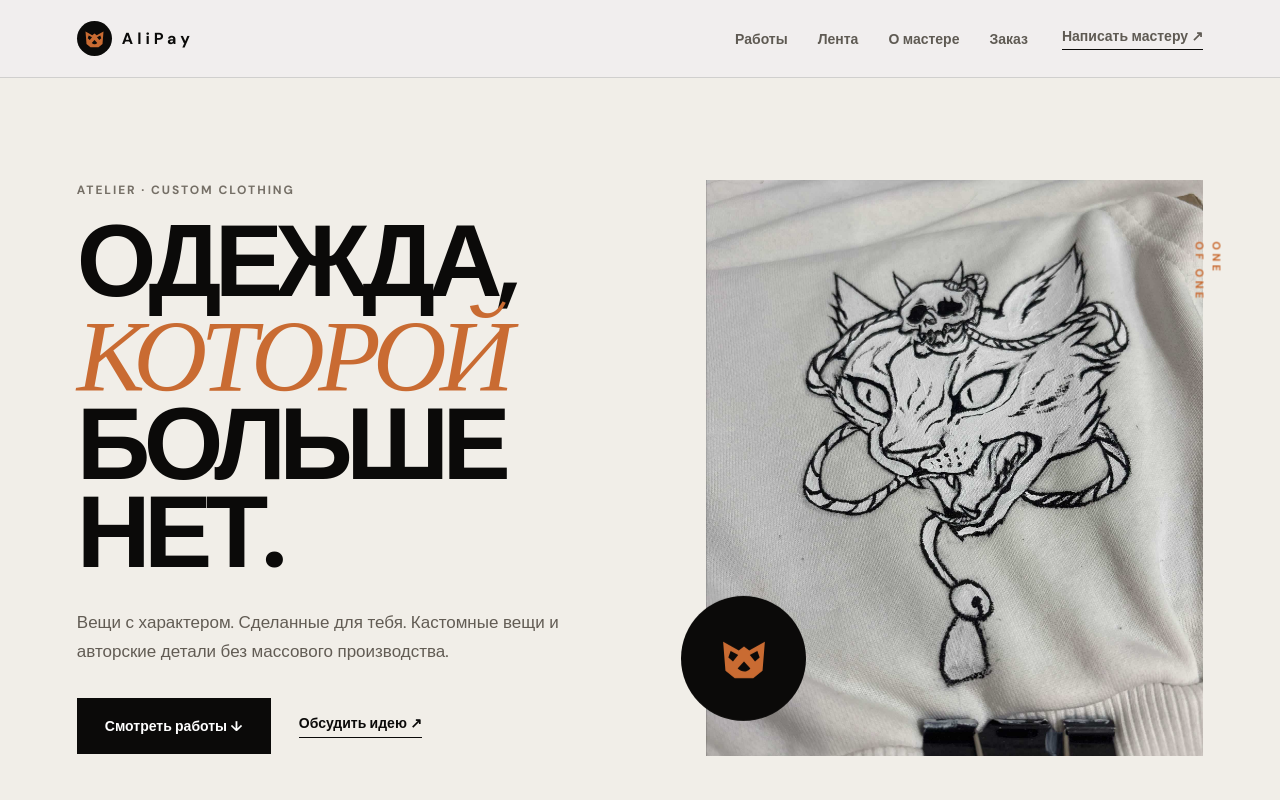
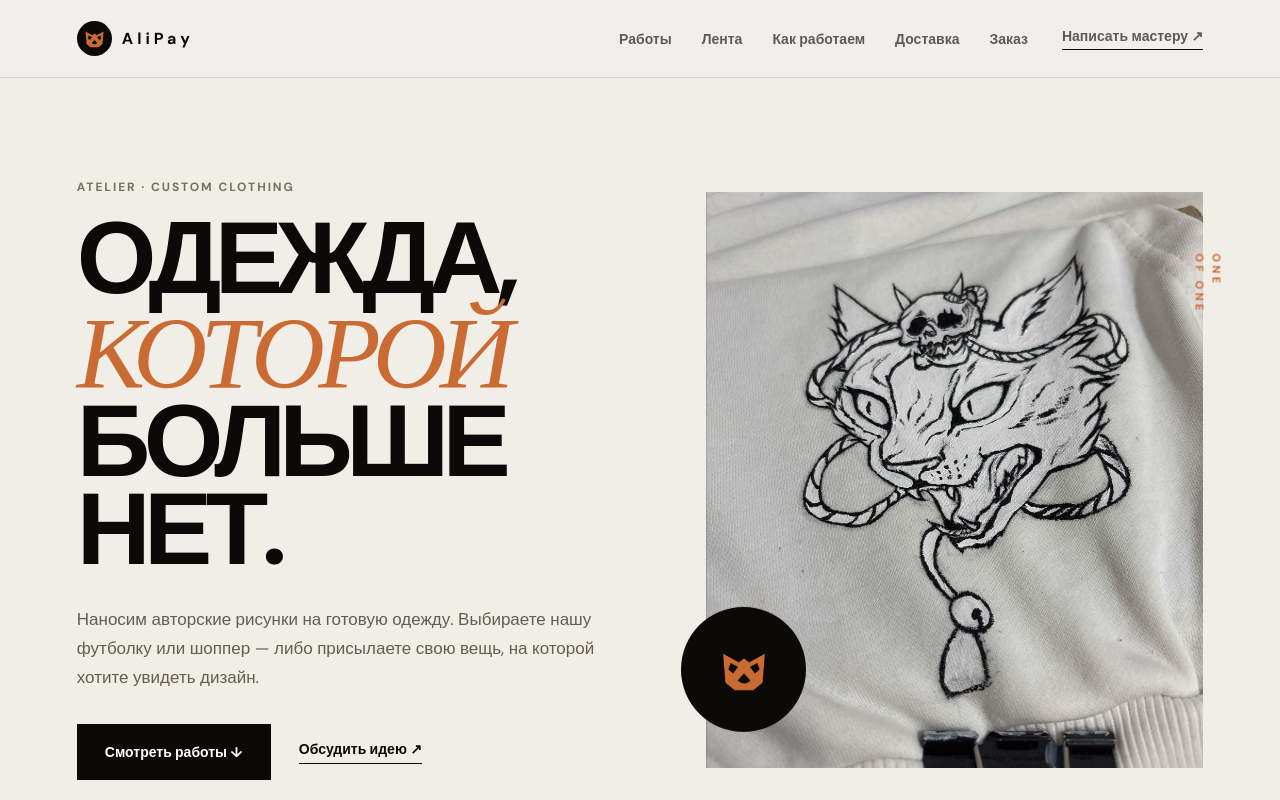
Before and after one commit to waslnison22-sudo/AliPaySite, a React (Vite) app: page / in a window 1280 px wide. Shown: the top 800 px of the page. Built offline with nearby package versions, Linux system fonts and the light colour scheme; a web font is replaced by a local one.

Commit message:
Clarify customization options and delivery

```diff
--- a/src/App.jsx
+++ b/src/App.jsx
@@ -1,4 +1,4 @@
-import{useEffect,useRef,useState}from'react';import{SITE}from'./config/site.js';import{WORKS,FEED}from'./data/works.js';import{paymentProvider}from'./payment/provider.js';
+import{useEffect,useRef,useState}from'react';import{SITE,DELIVERY}from'./config/site.js';import{WORKS,FEED}from'./data/works.js';import{paymentProvider}from'./payment/provider.js';
 function Fox({small=false}){return <svg className={small?'fox small':'fox'} viewBox="0 0 100 100" aria-hidden="true"><path d="M18 72 14 22l27 15 9-7 9 7 27-15-4 50-16 13H34L18 72Z" fill="currentColor"/><path d="m27 38 13 7-9 11-8-7m50-11-13 7 9 11 8-7M39 68c7 6 15 8 22 0l-11-12-11 12Z" fill="#0b0a09"/></svg>}
 function SafeImage({src,alt,className='',loading='lazy'}){const[failed,setFailed]=useState(false);return failed?<div className={'image-fallback '+className} role="img" aria-label={alt}><Fox/></div>:<img className={className} src={src} alt={alt} loading={loading} decoding="async" onError={()=>setFailed(true)}/>;}
 export default function App(){const[pay,setPay]=useState(null),[light,setLight]=useState(null),[menu,setMenu]=useState(false);const lastFocus=useRef(null);const payDialogRef=useRef(null),lightDialogRef=useRef(null);
@@ -6,11 +6,11 @@ useEffect(()=>{document.body.classList.toggle('locked',!!(pay||light));const key
 useEffect(()=>{const active=pay||light;if(!active){if(lastFocus.current?.isConnected)lastFocus.current.focus();lastFocus.current=null;return}if(!lastFocus.current)lastFocus.current=document.activeElement;const root=(pay?payDialogRef:lightDialogRef).current;if(!root)return;const focusable=root.querySelectorAll('button,a[href],input,select,textarea,[tabindex]:not([tabindex="-1"])');if(focusable[0])focusable[0].focus();const trap=e=>{if(e.key!=='Tab'||!focusable.length)return;const first=focusable[0],last=focusable[focusable.length-1];if(e.shiftKey&&document.activeElement===first){e.preventDefault();last.focus()}else if(!e.shiftKey&&document.activeElement===last){e.preventDefault();first.focus()}};root.addEventListener('keydown',trap);return()=>root.removeEventListener('keydown',trap)},[pay,light]);
 const order=async x=>{const result=await paymentProvider.prepare({title:x?.title});setPay(result);setLight(null)},close=()=>setLight(null),move=d=>{if(!light)return;const a=light._list||WORKS,i=a.findIndex(x=>x.id===light.id);setLight(a[(i+d+a.length)%a.length])};
 const open=(x,list)=>setLight({...x,_list:list});
-return <div className="site"><a className="skip-link" href="#works">Перейти к работам</a><header><a className="brand" href="#top" aria-label="AliPay — на главную" onClick={()=>setMenu(false)}><b><Fox small/></b>AliPay</a><button className="hamb" aria-label={menu?'Закрыть меню':'Открыть меню'} aria-expanded={menu} onClick={()=>setMenu(v=>!v)}>{menu?'×':'☰'}</button><nav className={menu?'nav open':'nav'} aria-label="Основная навигация"><a href="#works" onClick={()=>setMenu(false)}>Работы</a><a href="#feed" onClick={()=>setMenu(false)}>Лента</a><a href="#about" onClick={()=>setMenu(false)}>О мастере</a><a href="#order" onClick={()=>setMenu(false)}>Заказ</a></nav><a className="tg header-cta" href={SITE.orderUrl} target="_blank" rel="noreferrer">Написать мастеру ↗</a></header>
-<main id="top"><section className="hero"><div><p className="eyebrow">atelier · custom clothing</p><h1>ОДЕЖДА,<br/><i>КОТОРОЙ</i><br/>БОЛЬШЕ НЕТ.</h1><p className="lead">{SITE.tagline} Кастомные вещи и авторские детали без массового производства.</p><div className="actions"><a className="btn dark" href="#works">Смотреть работы ↓</a><a className="under" href={SITE.orderUrl} target="_blank" rel="noreferrer">Обсудить идею ↗</a></div></div><div className="hero-photo"><SafeImage src={WORKS[0].src} alt="Работа AliPay" loading="eager"/><span className="fox-badge"><Fox/></span><strong>ONE<br/>OF ONE</strong></div></section>
-<section id="works" className="section"><div className="head"><div><p className="eyebrow">01 / portfolio</p><h2>Работы</h2></div><p>Архив готовых кастомов. Выберите работу, чтобы рассмотреть её подробнее.</p></div><div className="gallery">{WORKS.map((x,i)=><button type="button" className={'work w'+i} onClick={()=>open(x,WORKS)} key={x.id} aria-label={'Открыть '+x.title}><SafeImage src={x.src} alt={x.title}/><span><b>{x.title}</b><small>{x.label}</small><em>Открыть ↗</em></span></button>)}</div></section>
+return <div className="site"><a className="skip-link" href="#works">Перейти к работам</a><header><a className="brand" href="#top" aria-label="AliPay — на главную" onClick={()=>setMenu(false)}><b><Fox small/></b>AliPay</a><button className="hamb" aria-label={menu?'Закрыть меню':'Открыть меню'} aria-expanded={menu} onClick={()=>setMenu(v=>!v)}>{menu?'×':'☰'}</button><nav className={menu?'nav open':'nav'} aria-label="Основная навигация"><a href="#works" onClick={()=>setMenu(false)}>Работы</a><a href="#feed" onClick={()=>setMenu(false)}>Лента</a><a href="#about" onClick={()=>setMenu(false)}>Как работаем</a><a href="#delivery" onClick={()=>setMenu(false)}>Доставка</a><a href="#order" onClick={()=>setMenu(false)}>Заказ</a></nav><a className="tg header-cta" href={SITE.orderUrl} target="_blank" rel="noreferrer">Написать мастеру ↗</a></header>
+<main id="top"><section className="hero"><div><p className="eyebrow">atelier · custom clothing</p><h1>ОДЕЖДА,<br/><i>КОТОРОЙ</i><br/>БОЛЬШЕ НЕТ.</h1><p className="lead">Наносим авторские рисунки на готовую одежду. Выбираете нашу футболку или шоппер — либо присылаете свою вещь, на которой хотите увидеть дизайн.</p><div className="actions"><a className="btn dark" href="#works">Смотреть работы ↓</a><a className="under" href={SITE.orderUrl} target="_blank" rel="noreferrer">Обсудить идею ↗</a></div></div><div className="hero-photo"><SafeImage src={WORKS[0].src} alt="Работа AliPay" loading="eager"/><span className="fox-badge"><Fox/></span><strong>ONE<br/>OF ONE</strong></div></section>
+<section id="works" className="section"><div className="head"><div><p className="eyebrow">01 / portfolio</p><h2>Работы</h2></div><p>Примеры нанесения на нашу одежду и на вещи клиентов. Мы не шьём одежду — работаем с уже готовыми вещами.</p></div><div className="gallery">{WORKS.map((x,i)=><button type="button" className={'work w'+i} onClick={()=>open(x,WORKS)} key={x.id} aria-label={'Открыть '+x.title}><SafeImage src={x.src} alt={x.title}/><span><b>{x.title}</b><small>{x.label}</small><em>Открыть ↗</em></span></button>)}</div></section>
 <section id="feed" className="section feed"><div className="head"><div><p className="eyebrow">02 / photo archive</p><h2>Лента</h2></div><p>Отдельные фотографии работ, деталей и процесса. Новые материалы можно добавлять без изменения структуры сайта.</p></div><div className="feed-grid">{FEED.map((x,i)=><button aria-label={"Открыть "+x.title} className={'feed-item '+(i===0?'featured':'')} onClick={()=>open(x,FEED)} key={x.id} type="button"><div className="media"><SafeImage src={x.src} alt={x.title}/><span className="media-index">0{i+1}</span><span className="media-open" aria-hidden="true">↗</span></div><div className="feed-copy"><p className="eyebrow">{x.type} · {x.date}</p><h3>{x.title}</h3><p>{x.text}</p><b>Открыть работу ↗</b></div></button>)}</div></section>
-<section id="about" className="dark-section"><div className="fox-card"><Fox/></div><div><p className="eyebrow">03 / philosophy</p><h2>Не просто<br/><i>одежда.</i></h2><p>Идея, характер и референсы превращаются в вещь, которая существует в одном экземпляре.</p><small>Крой · ручная работа · кастомизация</small></div></section>
-<section id="order" className="section"><div className="head"><div><p className="eyebrow">04 / process</p><h2>Как заказать</h2></div><a className="btn outline" href={SITE.orderUrl} target="_blank" rel="noreferrer">Начать заказ ↗</a></div><div className="steps">{[['01','Идея','Фото, референс или описание.'],['02','Обсуждение','Размер, материал, сроки и цена.'],['03','Создание','Мастер делает вещь и показывает процесс.'],['04','Готово','Оплата и отправка заказа.']].map(x=><article key={x[0]}><b>{x[0]}</b><h3>{x[1]}</h3><p>{x[2]}</p></article>)}</div></section><section className="cta"><Fox/><p className="eyebrow">05 / start a project</p><h2>Есть идея?<br/><i>Давайте сделаем.</i></h2><a className="btn light" href={SITE.orderUrl} target="_blank" rel="noreferrer">Написать мастеру ↗</a></section></main><footer><span>AliPay · custom clothing · one of one</span><a href={SITE.telegramUrl} target="_blank" rel="noreferrer">@VespidKitten875 ↗</a></footer>
+<section id="about" className="dark-section"><div className="fox-card"><Fox/></div><div><p className="eyebrow">03 / custom options</p><h2>Два способа<br/><i>сделать кастом.</i></h2><div className="work-modes"><article><b>01</b><h3>Наша футболка<br/>или шоппер</h3><p>Выбираете нашу готовую основу, а мы наносим на неё согласованный рисунок.</p></article><article><b>02</b><h3>Ваша одежда</h3><p>Присылаете любую свою вещь — футболку, худи, куртку, шоппер или другой подходящий текстиль.</p></article></div><small>Мы рисуем и наносим дизайн · не занимаемся пошивом</small></div></section><section id="delivery" className="section delivery"><div className="head"><div><p className="eyebrow">04 / delivery</p><h2>Доставка<br/><i>по России.</i></h2></div><p>После готовности отправляем заказ по России любым доступным и удобным способом. Конкретную службу выбираем вместе с заказчиком.</p></div><div className="delivery-grid">{DELIVERY.map(x=><a className="delivery-card" href={x.url} target="_blank" rel="noreferrer" key={x.name}><div className="delivery-logo"><img src={x.logo} alt={x.name} loading="lazy" decoding="async"/></div><div><h3>{x.name}</h3><p>{x.text}</p></div><span>Открыть ↗</span></a>)}</div></section>
+<section id="order" className="section"><div className="head"><div><p className="eyebrow">05 / process</p><h2>Как заказать</h2></div><a className="btn outline" href={SITE.orderUrl} target="_blank" rel="noreferrer">Начать заказ ↗</a></div><div className="steps">{[['01','Идея','Фото, референс или описание рисунка.'],['02','Выбор основы','Наша футболка или шоппер — либо ваша одежда.'],['03','Нанесение','Согласовываем дизайн и наносим его на выбранную вещь.'],['04','Готово','Согласовываем оплату и удобный способ отправки.']].map(x=><article key={x[0]}><b>{x[0]}</b><h3>{x[1]}</h3><p>{x[2]}</p></article>)}</div></section><section className="cta"><Fox/><p className="eyebrow">06 / start a project</p><h2>Есть идея?<br/><i>Давайте сделаем.</i></h2><a className="btn light" href={SITE.orderUrl} target="_blank" rel="noreferrer">Написать мастеру ↗</a></section></main><footer><span>AliPay · custom prints · одежда без пошива</span><a href={SITE.telegramUrl} target="_blank" rel="noreferrer">@VespidKitten875 ↗</a></footer>
 {pay&&<div ref={payDialogRef} className="overlay" role="dialog" aria-modal="true" aria-labelledby="payment-title" onClick={()=>setPay(null)}><div className="modal" onClick={e=>e.stopPropagation()}><button type="button" className="modal-close" aria-label="Закрыть" onClick={()=>setPay(null)}>×</button><p className="eyebrow">ORDER / CONTACT</p><h2 id="payment-title">Оформление заказа</h2><p>{pay.message}</p><a className="btn dark full" href={pay.telegramUrl} target="_blank" rel="noreferrer">Перейти к мастеру в Telegram ↗</a></div></div>}
 {light&&<div ref={lightDialogRef} className="overlay viewer" onClick={close} role="dialog" aria-label="Просмотр работ" aria-modal="true" aria-labelledby="viewer-title"><div className="viewer-box" onClick={e=>e.stopPropagation()}><button type="button" className="viewer-close" aria-label="Закрыть" onClick={close}>×</button><button type="button" className="viewer-prev" aria-label="Предыдущая работа" onClick={()=>move(-1)}>←</button><SafeImage src={light.src} alt={light.title}/><button type="button" className="viewer-next" aria-label="Следующая работа" onClick={()=>move(1)}>→</button><div><p className="eyebrow">{light.label||light.type}</p><h2 id="viewer-title">{light.title}</h2>{light.text&&<p className="viewer-text">{light.text}</p>}<button className="btn dark" onClick={()=>order(light)}>Заказать ↗</button></div></div></div>}</div>}
--- a/src/config/site.js
+++ b/src/config/site.js
@@ -1 +1,7 @@
-export const SITE={name:'AliPay',title:'Кастомная одежда',tagline:'Вещи с характером. Сделанные для тебя.',telegramUrl:'https://t.me/VespidKitten875',orderUrl:'https://t.me/VespidKitten875?text='+encodeURIComponent('Привет! Хочу заказать кастомную одежду.')};
+export const SITE={name:'AliPay',title:'Кастомизация одежды',tagline:'Рисуем и наносим дизайн на готовую одежду.',telegramUrl:'https://t.me/VespidKitten875',orderUrl:'https://t.me/VespidKitten875?text='+encodeURIComponent('Привет! Хочу заказать кастомизацию одежды.')};
+
+export const DELIVERY=[
+{name:'СДЭК',text:'Пункты выдачи и курьерская доставка по России.',url:'https://www.cdek.ru/ru/',logo:'https://int-sm.ru/upload/iblock/433/hdjgitipvz7ge0galjylbug6bpmvtmna.jpg'},
+{name:'Почта России',text:'Отделения и доставка посылок по России.',url:'https://www.pochta.ru/',logo:'https://cdn.3dnews.ru/assets/external/illustrations/2025/01/20/1116995/rus_post_01.jpg'},
+{name:'DPD',text:'Курьерская доставка и пункты выдачи по России.',url:'https://dpd.ru/',logo:'https://top-ex.ru/upload/medialibrary/d8c/pwcsqb0t3sucd5t4gu7eyzkn2f24t434.jpg'}
+];
--- a/src/data/works.js
+++ b/src/data/works.js
@@ -1,13 +1,13 @@
 const ASSET_BASE=import.meta.env.BASE_URL;
 const asset=name=>ASSET_BASE+'photos/'+name;
 export const WORKS=[
-{id:'01',src:asset('b5e2675cde1bd228.jpeg'),title:'Кастом · 01',label:'ручная работа'},
-{id:'02',src:asset('1fd20f1328bc0912.jpeg'),title:'Кастом · 02',label:'авторский дизайн'},
-{id:'03',src:asset('fa840ada8e29d790.jpeg'),title:'Кастом · 03',label:'one of one'},
-{id:'04',src:asset('524e2311ab1b944a.jpeg'),title:'Кастом · 04',label:'сделано на заказ'}
+{id:'01',src:asset('b5e2675cde1bd228.jpeg'),title:'Наша футболка',label:'наша основа · нанесение'},
+{id:'02',src:asset('1fd20f1328bc0912.jpeg'),title:'Наш шоппер',label:'наша основа · нанесение'},
+{id:'03',src:asset('fa840ada8e29d790.jpeg'),title:'Одежда клиента · 01',label:'вещь клиента · нанесение'},
+{id:'04',src:asset('524e2311ab1b944a.jpeg'),title:'Одежда клиента · 02',label:'вещь клиента · нанесение'}
 ];
 export const FEED=[
-{id:'f1',src:asset('1fd20f1328bc0912.jpeg'),type:'WORK',date:'2026',title:'Деталь решает всё',text:'Фактура, вышивка и ручная обработка — небольшой фрагмент работы.'},
-{id:'f2',src:asset('fa840ada8e29d790.jpeg'),type:'PROCESS',date:'2026',title:'В процессе',text:'Фрагмент создания вещи: от идеи и референса до готовой детали.'},
-{id:'f3',src:asset('524e2311ab1b944a.jpeg'),type:'NEW PIECE',date:'2026',title:'Готово · one of one',text:'Готовая работа в единственном экземпляре.'}
+{id:'f1',src:asset('1fd20f1328bc0912.jpeg'),type:'WORK',date:'2026',title:'Деталь решает всё',text:'Показываем, как рисунок работает на готовой вещи — без собственного пошива.'},
+{id:'f2',src:asset('fa840ada8e29d790.jpeg'),type:'PROCESS',date:'2026',title:'В процессе',text:'От идеи и референса до согласованного рисунка и нанесения.'},
+{id:'f3',src:asset('b5e2675cde1bd228.jpeg'),type:'READY',date:'2026',title:'Готово',text:'Готовая вещь после нанесения рисунка.'}
 ];
--- a/src/styles.css
+++ b/src/styles.css
@@ -42,3 +42,8 @@
 .viewer-box{overflow:auto;overscroll-behavior:contain}
 @media(max-width:600px){.viewer-box{max-height:calc(100dvh - 24px)}.viewer-box>img,.viewer-box>.image-fallback{height:min(52dvh,460px);max-height:52dvh}}
 @media(max-width:430px){.viewer-box{max-height:calc(100dvh - 16px)}.viewer-box>img,.viewer-box>.image-fallback{height:min(46dvh,390px);max-height:46dvh}}
+
+/* Custom options and delivery */
+.work-modes{display:grid;grid-template-columns:repeat(2,minmax(0,1fr));gap:28px;margin:38px 0 30px}.work-modes article{border-top:1px solid #ffffff2b;padding-top:18px}.work-modes b{color:var(--accent);font-size:13px}.work-modes h3{font-size:27px;line-height:1.05;letter-spacing:-.025em;margin:18px 0 12px}.work-modes p{font-size:15px;line-height:1.65;color:#c7c0b7;margin:0}.delivery{background:var(--paper)}.delivery-grid{display:grid;grid-template-columns:repeat(3,1fr);gap:12px}.delivery-card{min-width:0;min-height:330px;padding:24px;background:#e8e3da;border:1px solid var(--line);display:flex;flex-direction:column;justify-content:space-between;transition:transform .25s,background .25s}.delivery-card:hover{transform:translateY(-3px);background:#ebe7df}.delivery-logo{height:125px;background:#fff;display:grid;place-items:center;padding:18px;margin-bottom:26px}.delivery-logo img{display:block;width:min(82%,270px);height:90px;object-fit:contain}.delivery-card h3{font-size:25px;letter-spacing:-.025em;margin:0 0 8px}.delivery-card p{color:var(--muted);font-size:14px;line-height:1.6;margin:0}.delivery-card>span{font-size:13px;font-weight:700;margin-top:22px}.delivery-card:focus-visible{outline:3px solid var(--accent);outline-offset:4px}
+@media(max-width:900px){.delivery-grid{grid-template-columns:1fr 1fr}.work-modes{gap:20px}}
+@media(max-width:600px){.work-modes{grid-template-columns:1fr;gap:26px}.delivery-grid{grid-template-columns:1fr}.delivery-card{min-height:290px}.delivery-logo{height:110px}.delivery-logo img{height:78px}}
```
